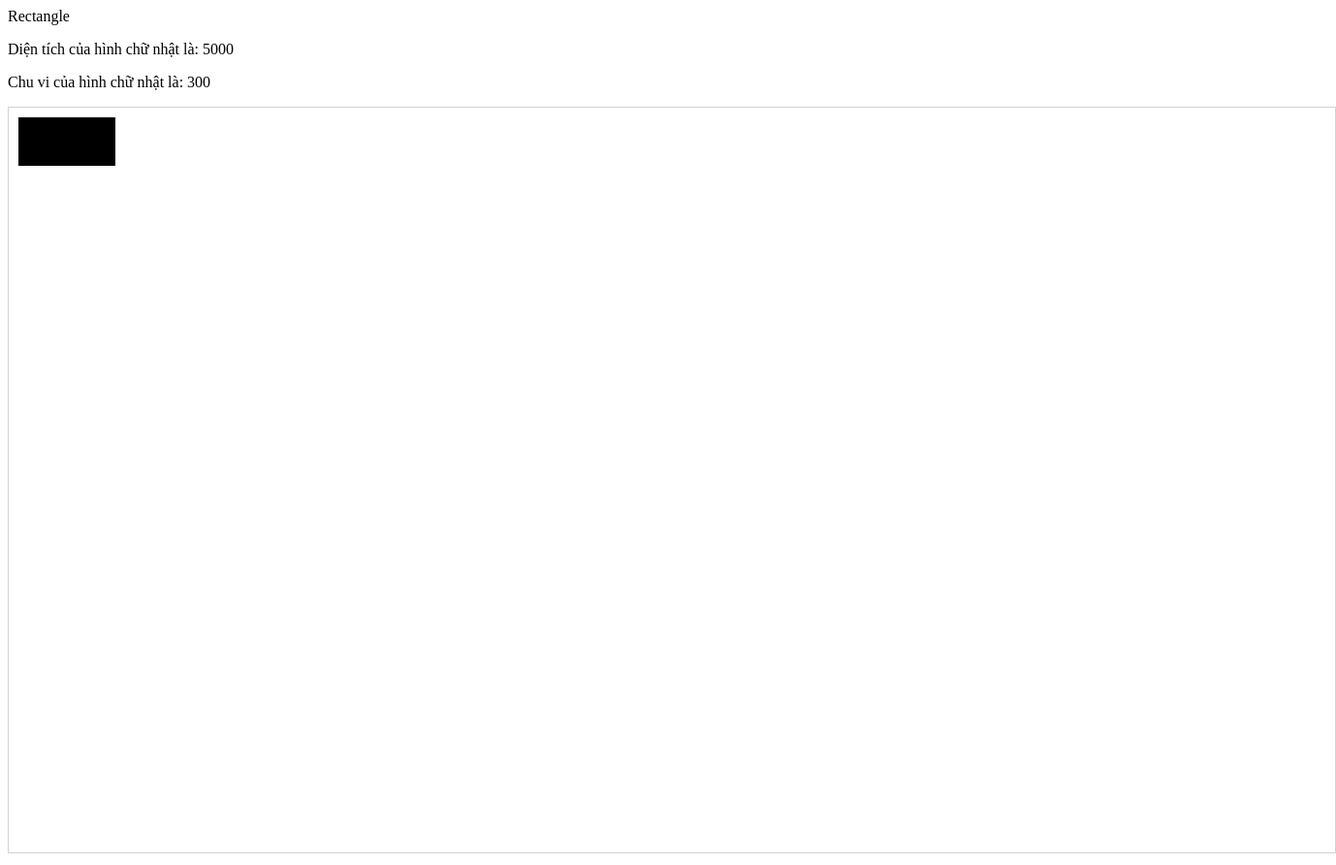
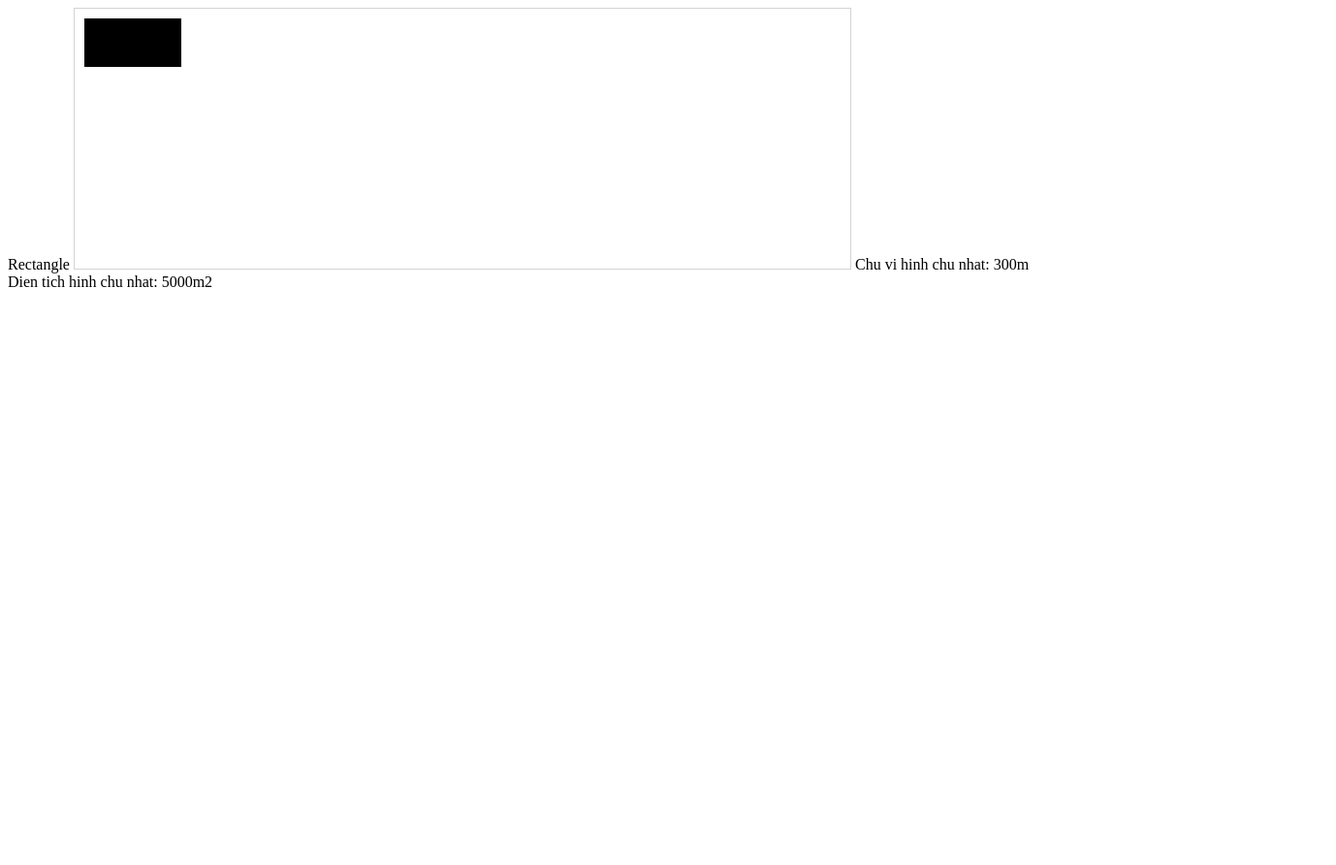
Before and after one commit to thaonguyen0305/RectangleOOJS, a plain HTML site: page index.html in a window 1280 px wide. Shown: the whole page at 97% size, 1378 px wide, since content can reach past the window. After the commit the page ends 800 px from the top, so only its background shows below. Drawn offline with Linux system fonts and the light colour scheme.

Commit message:
thay doi

```diff
--- a/index.html
+++ b/index.html
@@ -7,9 +7,8 @@
 </head>
 <body>
     Rectangle
-    <p id="area"></p>
-    <p id="perimeter"></p>
-    <canvas id="myCanvas" width="1368px" height="768px" style="border: 1px solid #d3d3d3;"></canvas>
-    <script src="my.js"></script>
+    <canvas id="myCanvas" width="800px" height="268px" style="border: 1px solid #d3d3d3;"></canvas>
+    <script src="js/rectangle.js"></script>
+    <script src="js/main.js"></script>
 </body>
 </html>
--- /dev/null
+++ b/js/main.js
@@ -0,0 +1,8 @@
+let rectangle = new Rectangle(100, 50);
+rectangle.drawOnCanvas();
+
+let area = rectangle.getArea();
+let perimeter = rectangle.getPerimeter();
+document.write("Chu vi hinh chu nhat: " + rectangle.getPerimeter() + "m");
+document.write("<br>");
+document.write("Dien tich hinh chu nhat: " + rectangle.getArea() + "m2");
--- a/my.js
+++ b/js/rectangle.js
@@ -20,11 +20,3 @@ class Rectangle {
         ctx.fillRect(10, 10, this.height, this.width); // vẽ hình chữ nhật với kích thước yêu cầu
     }
 }
-
-let rectangle = new Rectangle(100, 50);
-rectangle.drawOnCanvas();
-
-let area = rectangle.getArea();
-let perimeter = rectangle.getPerimeter();
-document.getElementById("area").innerHTML="Diện tích của hình chữ nhật là: " + area;
-document.getElementById("perimeter").innerHTML="Chu vi của hình chữ nhật là: " + perimeter;
```
